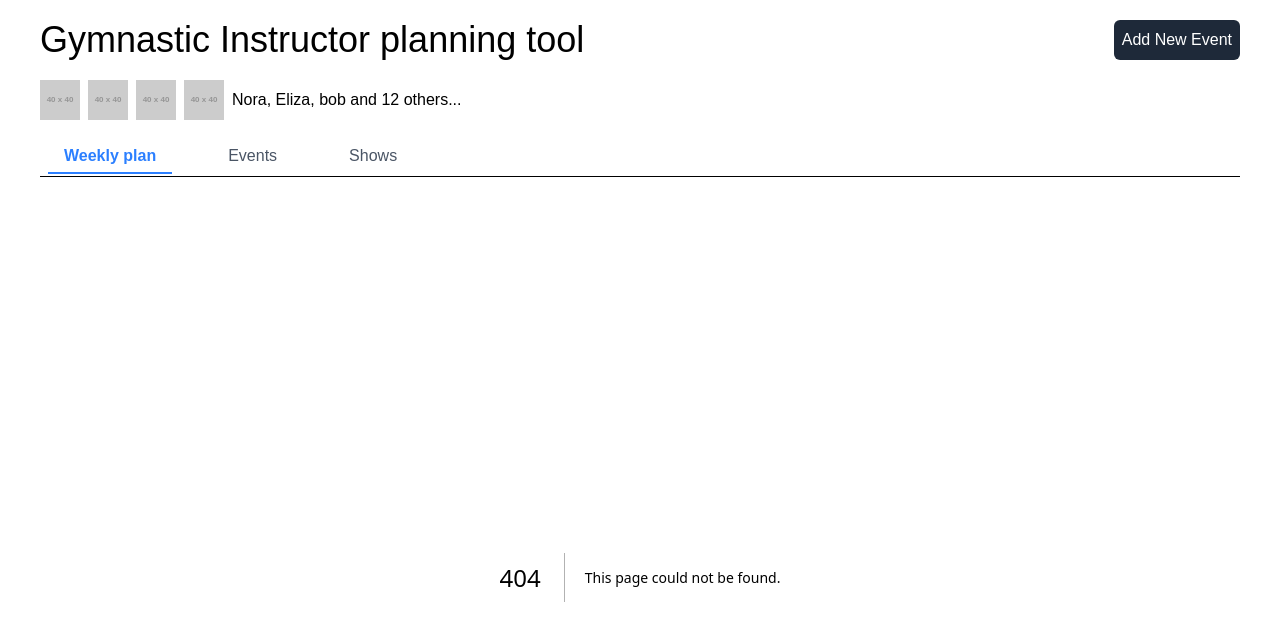
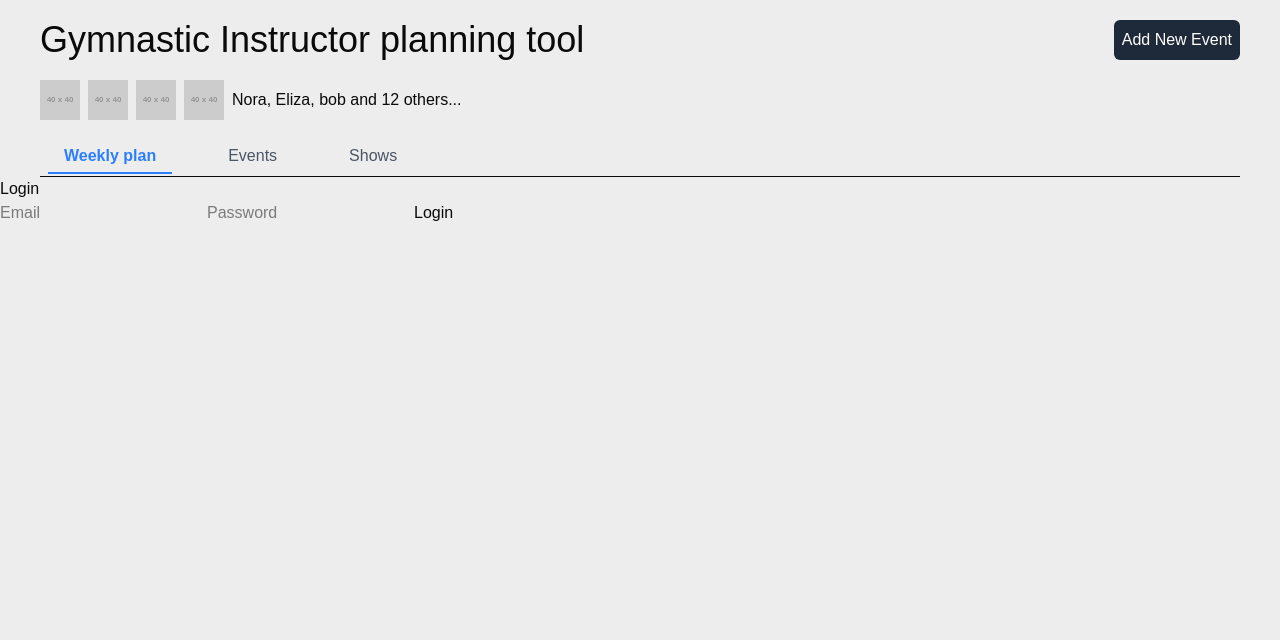
Before and after one commit to lloladin123/gymnastic_hub, a Next.js app: page /login in a window 1280 px wide. Before the commit this address had no page. Shown: the top 640 px of the page. Built offline with nearby package versions, Linux system fonts and the light colour scheme; no server answers.

Commit message:
Auth commit

```diff
--- /dev/null
+++ b/app/Components/AuthContext.tsx
@@ -0,0 +1,25 @@
+"use client";
+import { createContext, useContext, useEffect, useState } from "react";
+import { onAuthStateChanged, User } from "firebase/auth";
+import { auth } from "@/app/services/firebase";
+
+interface AuthContextType {
+  user: User | null;
+}
+
+const AuthContext = createContext<AuthContextType>({ user: null });
+
+export const AuthProvider = ({ children }: { children: React.ReactNode }) => {
+  const [user, setUser] = useState<User | null>(null);
+
+  useEffect(() => {
+    const unsubscribe = onAuthStateChanged(auth, (user) => setUser(user));
+    return () => unsubscribe();
+  }, []);
+
+  return (
+    <AuthContext.Provider value={{ user }}>{children}</AuthContext.Provider>
+  );
+};
+
+export const useAuth = () => useContext(AuthContext);
--- a/app/Components/firebaseConfig.ts
+++ /dev/null
@@ -1,35 +0,0 @@
-// Import the functions you need from the SDKs you need
-
-import { initializeApp } from "firebase/app";
-
-import { getAnalytics } from "firebase/analytics";
-
-// TODO: Add SDKs for Firebase products that you want to use
-
-// https://firebase.google.com/docs/web/setup#available-libraries
-
-// Your web app's Firebase configuration
-
-// For Firebase JS SDK v7.20.0 and later, measurementId is optional
-
-const firebaseConfig = {
-  apiKey: "AIzaSyCI1izlklkGedqGk1_9KdRTA3EKC2Yyr3g",
-
-  authDomain: "obligatoriskopgave2024.firebaseapp.com",
-
-  projectId: "obligatoriskopgave2024",
-
-  storageBucket: "obligatoriskopgave2024.firebasestorage.app",
-
-  messagingSenderId: "338181213010",
-
-  appId: "1:338181213010:web:a151358f2074160e5c488b",
-
-  measurementId: "G-Y6TW8HBTYL",
-};
-
-// Initialize Firebase
-
-const app = initializeApp(firebaseConfig);
-
-const analytics = getAnalytics(app);
--- /dev/null
+++ b/app/dashboard/page.tsx
@@ -0,0 +1,22 @@
+"use client";
+import { useAuth } from "@/app/Components/AuthContext";
+import { signOut } from "firebase/auth";
+import { auth } from "@/app/services/firebase";
+import { useRouter } from "next/navigation";
+
+export default function Dashboard() {
+  const { user } = useAuth();
+  const router = useRouter();
+
+  const handleLogout = () => {
+    signOut(auth).then(() => router.push("/login"));
+  };
+
+  return (
+    <div>
+      <h1>Dashboard</h1>
+      <p>Velkommen {user?.email}</p>
+      <button onClick={handleLogout}>Log ud</button>
+    </div>
+  );
+}
--- /dev/null
+++ b/app/login/page.tsx
@@ -0,0 +1,33 @@
+"use client";
+import { useState } from "react";
+import { signInWithEmailAndPassword } from "firebase/auth";
+import { auth } from "@/app/services/firebase";
+import { useRouter } from "next/navigation";
+
+export default function Login() {
+  const router = useRouter();
+  const [email, setEmail] = useState("");
+  const [password, setPassword] = useState("");
+
+  const handleLogin = async () => {
+    try {
+      await signInWithEmailAndPassword(auth, email, password);
+      router.push("/dashboard");
+    } catch (error: any) {
+      alert("Login-fejl: " + error.message);
+    }
+  };
+
+  return (
+    <div>
+      <h1>Login</h1>
+      <input placeholder="Email" onChange={(e) => setEmail(e.target.value)} />
+      <input
+        type="password"
+        placeholder="Password"
+        onChange={(e) => setPassword(e.target.value)}
+      />
+      <button onClick={handleLogin}>Login</button>
+    </div>
+  );
+}
--- a/app/provider.tsx
+++ b/app/provider.tsx
@@ -1,8 +1,12 @@
-"use client"; // Required in Next.js App Router
-
+"use client";
 import { Provider } from "react-redux";
-import { store } from "../app/Store/Store";
+import { store } from "./Store/Store"; // opdatér sti hvis nødvendig
+import { AuthProvider } from "@/app/Components/AuthContext"; // opdatér sti hvis nødvendig
 
 export function Providers({ children }: { children: React.ReactNode }) {
-  return <Provider store={store}>{children}</Provider>;
+  return (
+    <Provider store={store}>
+      <AuthProvider>{children}</AuthProvider>
+    </Provider>
+  );
 }
--- /dev/null
+++ b/app/register/page.tsx
@@ -0,0 +1,33 @@
+"use client";
+import { useState } from "react";
+import { createUserWithEmailAndPassword } from "firebase/auth";
+import { auth } from "@/app/services/firebase";
+import { useRouter } from "next/navigation";
+
+export default function Register() {
+  const router = useRouter();
+  const [email, setEmail] = useState("");
+  const [password, setPassword] = useState("");
+
+  const handleRegister = async () => {
+    try {
+      await createUserWithEmailAndPassword(auth, email, password);
+      router.push("/dashboard");
+    } catch (error: any) {
+      alert("Registreringsfejl: " + error.message);
+    }
+  };
+
+  return (
+    <div>
+      <h1>Opret bruger</h1>
+      <input placeholder="Email" onChange={(e) => setEmail(e.target.value)} />
+      <input
+        type="password"
+        placeholder="Password"
+        onChange={(e) => setPassword(e.target.value)}
+      />
+      <button onClick={handleRegister}>Registrer</button>
+    </div>
+  );
+}
--- /dev/null
+++ b/app/services/firebase.ts
@@ -0,0 +1,15 @@
+// app/services/firebase.ts
+import { initializeApp } from "firebase/app";
+import { getAuth } from "firebase/auth";
+
+const firebaseConfig = {
+  apiKey: "AIzaSyCI1izlklkGedqGk1_9KdRTA3EKC2Yyr3g",
+  authDomain: "obligatoriskopgave2024.firebaseapp.com",
+  projectId: "obligatoriskopgave2024",
+  storageBucket: "obligatoriskopgave2024.appspot.com",
+  messagingSenderId: "338181213010",
+  appId: "1:338181213010:web:a151358f2074160e5c488b",
+};
+
+const app = initializeApp(firebaseConfig);
+export const auth = getAuth(app);
--- a/package.json
+++ b/package.json
@@ -11,7 +11,7 @@
   "dependencies": {
     "@reduxjs/toolkit": "^2.6.1",
     "date-fns": "^4.1.0",
-    "next": "15.2.1",
+    "next": "^15.3.0",
     "react": "^19.0.0",
     "react-datepicker": "^8.2.1",
     "react-dom": "^19.0.0",
--- a/tsconfig.json
+++ b/tsconfig.json
@@ -18,6 +18,7 @@
         "name": "next"
       }
     ],
+    "baseUrl": ".",
     "paths": {
       "@/*": ["./*"]
     }
```
Also changed, not shown: 1 other file (tests, documents, lock files or other folders).
